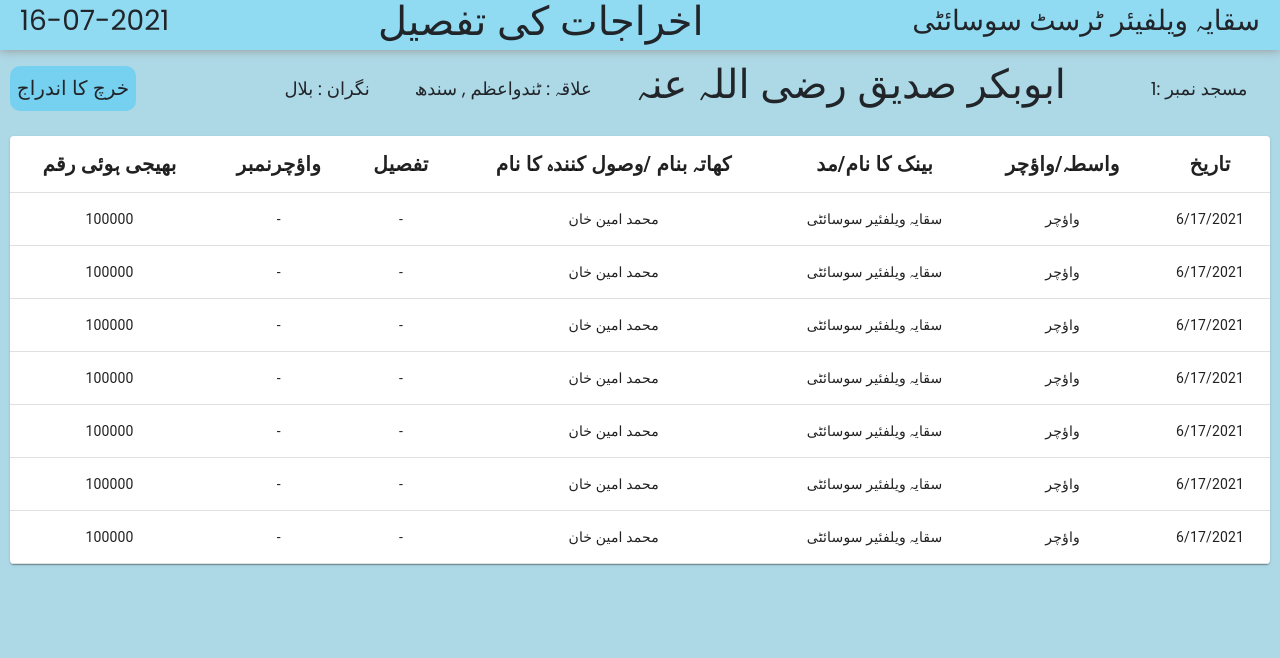
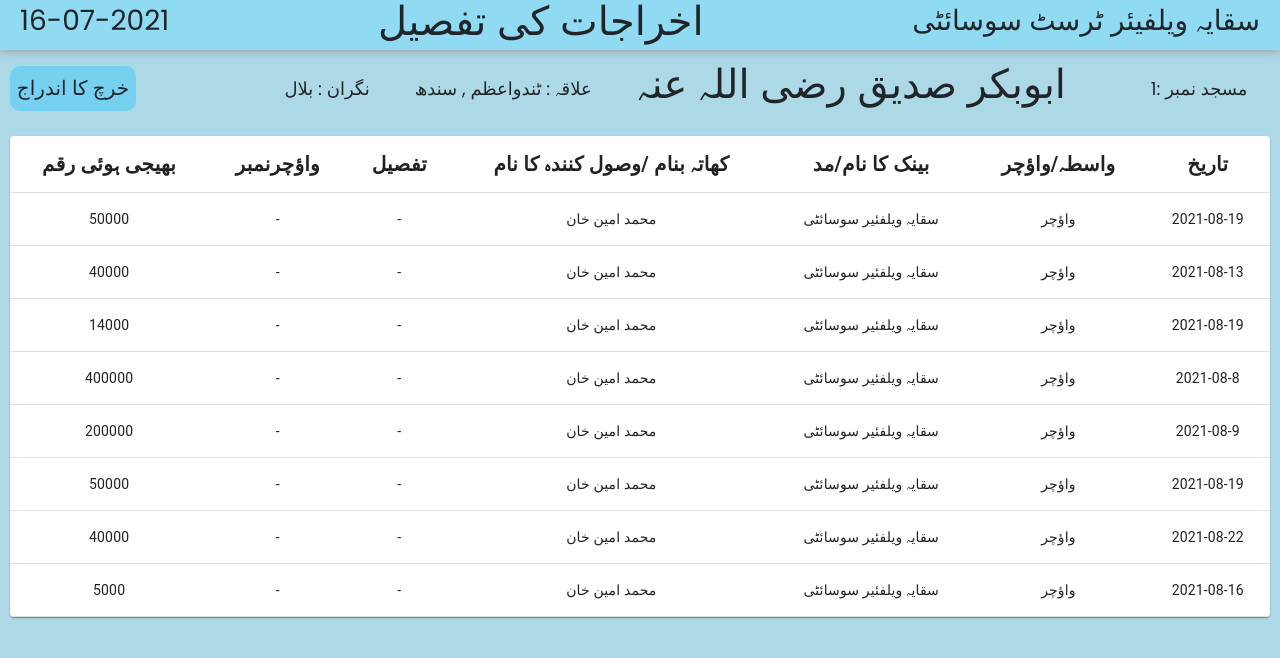
Before and after one commit to khalid129/Saqaya_Welfare, a React (Create React App) app: page /account in a window 1280 px wide. Shown: the top 658 px of the page. Built offline with nearby package versions, Linux system fonts and the light colour scheme.

Commit message:
integrated with transaction.js

```diff
--- a/src/components/MasjidDetail.js
+++ b/src/components/MasjidDetail.js
@@ -2,7 +2,6 @@ import React from "react";
 import "../css/masjid.css";
 import "../css/MasjidDetail.css";
 import Header from "./Header";
-// Table
 import { makeStyles } from '@material-ui/core/styles';
 import Table from '@material-ui/core/Table';
 import TableBody from '@material-ui/core/TableBody';
@@ -11,6 +10,7 @@ import TableContainer from '@material-ui/core/TableContainer';
 import TableHead from '@material-ui/core/TableHead';
 import TableRow from '@material-ui/core/TableRow';
 import Paper from '@material-ui/core/Paper';
+import { TRANSACTION } from "../transaction.js";
 
 const useStyles = makeStyles({
     table: {
@@ -19,24 +19,9 @@ const useStyles = makeStyles({
   });
 
 const tableStyle = {fontWeight:'bold', fontSize:'20px', textAlign:'center'};
-
-  function createData(date, voucher, bank, reciever, detail, voucherNo, amount) {
-    return { date, voucher, bank, reciever, detail, voucherNo, amount };
-  }
-
-  const rows = [
-    createData('6/17/2021','واؤچر','سقایہ ویلفئیر سوسائٹی','محمد امین خان','-','-',100000),
-    createData('6/17/2021','واؤچر','سقایہ ویلفئیر سوسائٹی','محمد امین خان','-','-',100000),
-    createData('6/17/2021','واؤچر','سقایہ ویلفئیر سوسائٹی','محمد امین خان','-','-',100000),
-    createData('6/17/2021','واؤچر','سقایہ ویلفئیر سوسائٹی','محمد امین خان','-','-',100000),
-    createData('6/17/2021','واؤچر','سقایہ ویلفئیر سوسائٹی','محمد امین خان','-','-',100000),
-    createData('6/17/2021','واؤچر','سقایہ ویلفئیر سوسائٹی','محمد امین خان','-','-',100000),
-    createData('6/17/2021','واؤچر','سقایہ ویلفئیر سوسائٹی','محمد امین خان','-','-',100000)
-  ];
-
-
 const MasjidDetail = () => {
 
+let filterTransaction = TRANSACTION.filter((transaction)=>{return transaction.transType == 'expense';})
     const classes = useStyles();
 
 
@@ -67,15 +52,15 @@ const MasjidDetail = () => {
           </TableRow>
         </TableHead>
         <TableBody>
-          {rows.map((row) => (
-            <TableRow key={row.name}>
-              <TableCell align="center">{row.amount}</TableCell>
-              <TableCell align="center">{row.voucherNo}</TableCell>
-              <TableCell align="center">{row.detail}</TableCell>
-              <TableCell align="center">{row.reciever}</TableCell>
-              <TableCell align="center">{row.bank}</TableCell>
-              <TableCell align="center">{row.voucher}</TableCell>
-              <TableCell align="center">{row.date}</TableCell>
+          { filterTransaction.map((transaction) => (
+            <TableRow key={transaction.name}>
+              <TableCell align="center">{transaction.amount}</TableCell>
+              <TableCell align="center">{transaction.voucherNo}</TableCell>
+              <TableCell align="center">{transaction.detail}</TableCell>
+              <TableCell align="center">{transaction.reciever}</TableCell>
+              <TableCell align="center">{transaction.bank}</TableCell>
+              <TableCell align="center">{transaction.voucher}</TableCell>
+              <TableCell align="center">{transaction.date}</TableCell>
             </TableRow>
           ))}
         </TableBody>
--- /dev/null
+++ b/src/transaction.js
@@ -0,0 +1,157 @@
+export const TRANSACTION = [
+    {
+      id: 0,
+      accountId: 0,
+      transType: "income",
+      amount: 100000,
+      date: "2021-08-16",
+    },
+    {
+      id: 1,
+      accountId: 0,
+      transType: "expense",
+      date: "2021-08-19",
+      voucher: "واؤچر",
+      bank : "سقایہ ویلفئیر سوسائٹی",
+      reciever : "محمد امین خان",
+      detail : "-",
+      voucherNo : "-",
+      amount: 50000,
+    },
+    {
+      id: 2,
+      accountId: 0,
+      transType: "income",
+      amount: 50000,
+      date: "2021-08-10",
+    },
+    {
+      id: 3,
+      accountId: 0,
+      transType: "expense",
+      date: "2021-08-13",
+      voucher: "واؤچر",
+      bank : "سقایہ ویلفئیر سوسائٹی",
+      reciever : "محمد امین خان",
+      detail : "-",
+      voucherNo : "-",
+      amount: 40000,
+    },
+    ////////////////////////////////////////////////////
+    {
+      id: 4,
+      accountId: 1,
+      transType: "income",
+      date: "2021-08-16",
+      amount: 10000,
+    },
+    {
+      id: 5,
+      accountId: 1,
+      transType: "income",
+      amount: 15000,
+      date: "2021-08-19",
+    },
+    {
+      id: 6,
+      accountId: 1,
+      transType: "expense",
+      date: "2021-08-19",
+      voucher: "واؤچر",
+      bank : "سقایہ ویلفئیر سوسائٹی",
+      reciever : "محمد امین خان",
+      detail : "-",
+      voucherNo : "-",
+      amount: 14000,
+    },
+    //////////////////////////////
+    {
+      id: 7,
+      accountId: 2,
+      transType: "income",
+      date: "2021-08-1",
+      amount: 800000,
+    },
+    {
+      id: 8,
+      accountId: 2,
+      transType: "expense",
+      date: "2021-08-8",
+      voucher: "واؤچر",
+      bank : "سقایہ ویلفئیر سوسائٹی",
+      reciever : "محمد امین خان",
+      detail : "-",
+      voucherNo : "-",
+      amount: 400000,
+    },
+    {
+      id: 9,
+      accountId: 2,
+      transType: "income",
+      date: "2021-08-3",
+      amount: 200000,
+    },
+    {
+      id: 10,
+      accountId: 2,
+      transType: "expense",
+      date: "2021-08-9",
+      voucher: "واؤچر",
+      bank : "سقایہ ویلفئیر سوسائٹی",
+      reciever : "محمد امین خان",
+      detail : "-",
+      voucherNo : "-",
+      amount: 200000,
+    },
+    ///////////////////////////////
+    {
+      id: 11,
+      accountId: 3,
+      transType: "income",
+      date: "2021-05-2",
+      amount: 100000,
+    },
+    {
+      id: 12,
+      accountId: 3,
+      transType: "expense",
+      date: "2021-08-19",
+      voucher: "واؤچر",
+      bank : "سقایہ ویلفئیر سوسائٹی",
+      reciever : "محمد امین خان",
+      detail : "-",
+      voucherNo : "-",
+      amount: 50000,
+    },
+    {
+      id: 13,
+      accountId: 3,
+      transType: "income",
+      amount: 50000,
+      date: "2021-06-19",
+    },
+    {
+      id: 14,
+      accountId: 3,
+      transType: "expense",
+      date: "2021-08-22",
+      voucher: "واؤچر",
+      bank : "سقایہ ویلفئیر سوسائٹی",
+      reciever : "محمد امین خان",
+      detail : "-",
+      voucherNo : "-",
+      amount: 40000,
+    },
+    {
+      id: 15,
+      accountId: 1,
+      transType: "expense",
+      date: "2021-08-16",
+      voucher: "واؤچر",
+      bank : "سقایہ ویلفئیر سوسائٹی",
+      reciever : "محمد امین خان",
+      detail : "-",
+      voucherNo : "-",
+      amount: 5000,
+    }
+  ];
```
